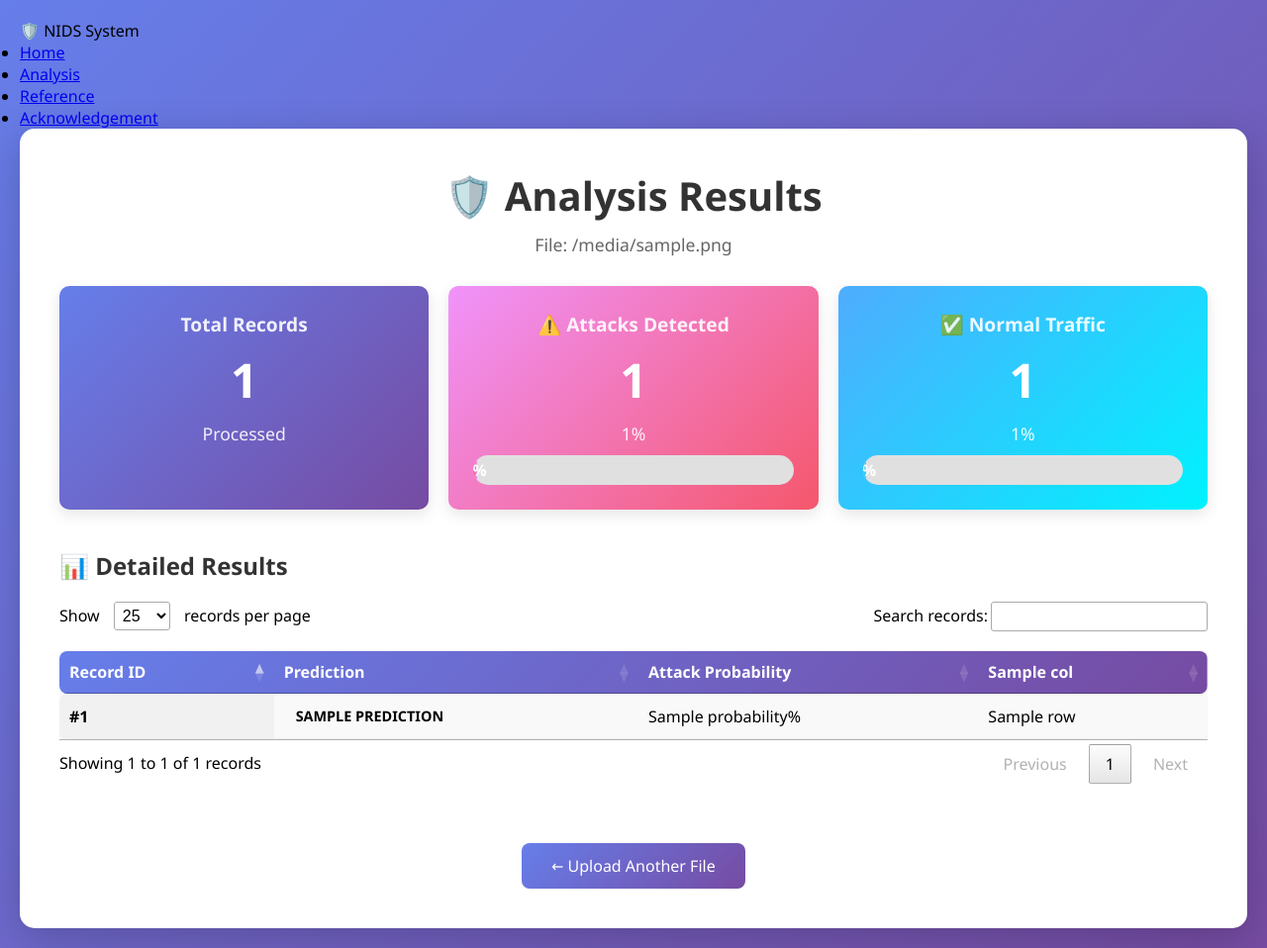
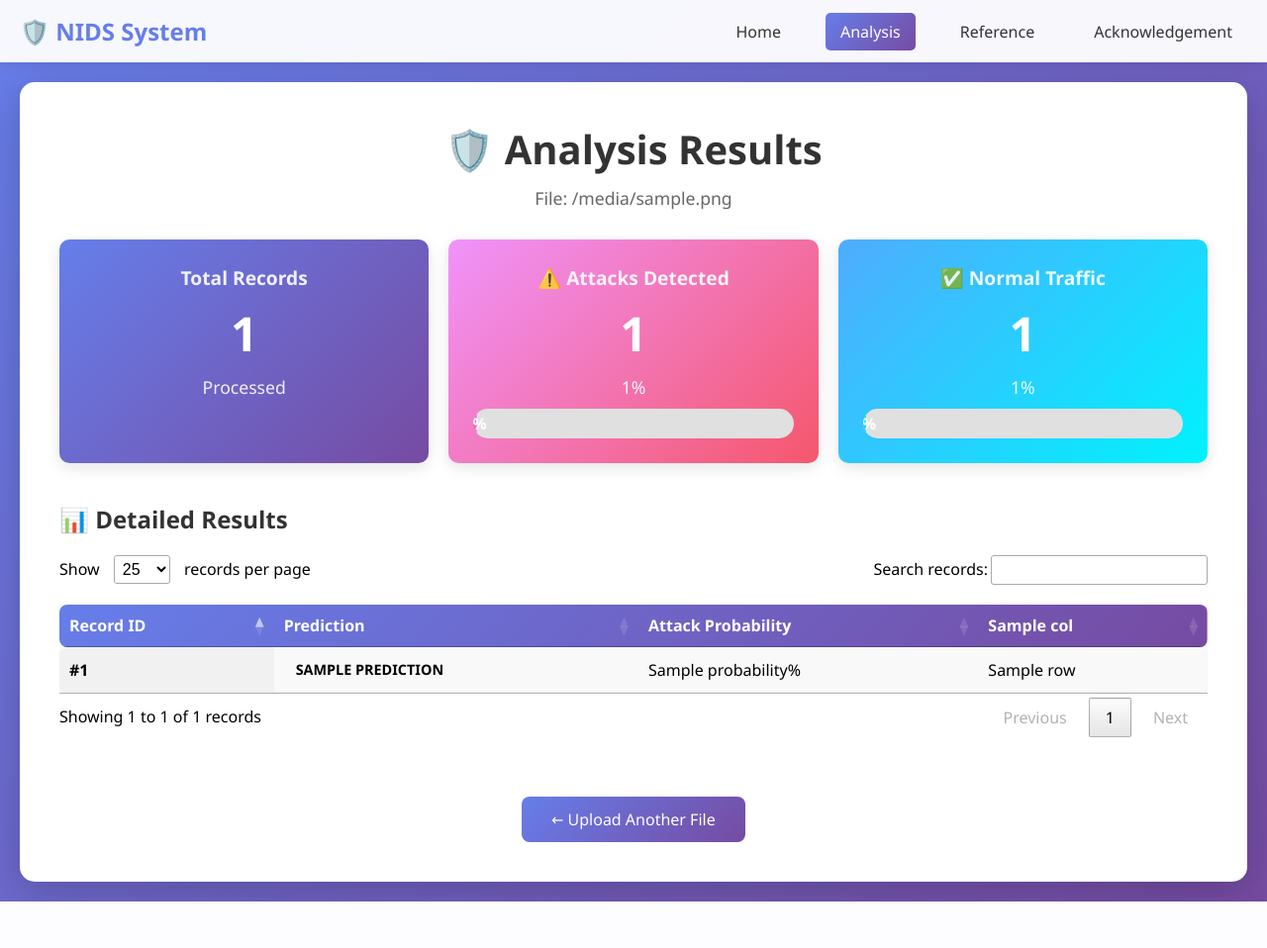
Before and after one commit to sharif2008/netlog-analyst, a Flask app: template templates/results.html in a window 1280 px wide. Shown: the whole page at 99% size. After the commit the page ends 911 px from the top, so only its background shows below. Run offline with Flask 3, Linux system fonts and the light colour scheme; the template is opened without the code that fills it: most values are stand-ins (such as "Sample title", 1, 10 or a date in 2020); lists and menus that the app fills with data are empty; some libraries are stand-ins or nearby versions.

Commit message:
working version

```diff
--- a/src/model_loader.py
+++ b/src/model_loader.py
@@ -10,7 +10,7 @@
 # Model paths (relative to project root, not src folder)
 BASE_DIR = os.path.dirname(os.path.dirname(os.path.abspath(__file__)))
 MODEL_PATH = os.path.join(BASE_DIR, 'models', 'rf_cicids2017_model.pkl')
-METADATA_PATH = os.path.join(BASE_DIR, 'models', 'rf_cicids2017_metadata.pkl')
+METADATA_PATH = os.path.join(BASE_DIR, 'models', 'rf_feature_metadata.pkl')
 
 # Cache for model and metadata
 _model_cache = None
--- a/templates/results.html
+++ b/templates/results.html
@@ -17,6 +17,52 @@
             font-family: 'Segoe UI', Tahoma, Geneva, Verdana, sans-serif;
             background: linear-gradient(135deg, #667eea 0%, #764ba2 100%);
             min-height: 100vh;
+            padding-top: 0;
+        }
+        .navbar {
+            background: rgba(255, 255, 255, 0.95);
+            box-shadow: 0 2px 10px rgba(0,0,0,0.1);
+            padding: 15px 0;
+            position: sticky;
+            top: 0;
+            z-index: 1000;
+        }
+        .nav-container {
+            max-width: 1400px;
+            margin: 0 auto;
+            padding: 0 20px;
+            display: flex;
+            justify-content: space-between;
+            align-items: center;
+        }
+        .logo {
+            font-size: 1.5em;
+            font-weight: bold;
+            color: #667eea;
+        }
+        .nav-menu {
+            display: flex;
+            list-style: none;
+            gap: 30px;
+            margin: 0;
+            padding: 0;
+        }
+        .nav-menu li {
+            margin: 0;
+        }
+        .nav-menu a {
+            text-decoration: none;
+            color: #333;
+            font-weight: 500;
+            padding: 8px 15px;
+            border-radius: 5px;
+            transition: all 0.3s;
+        }
+        .nav-menu a:hover, .nav-menu a.active {
+            background: linear-gradient(135deg, #667eea 0%, #764ba2 100%);
+            color: white;
+        }
+        .content-wrapper {
             padding: 20px;
         }
         .container {
```
